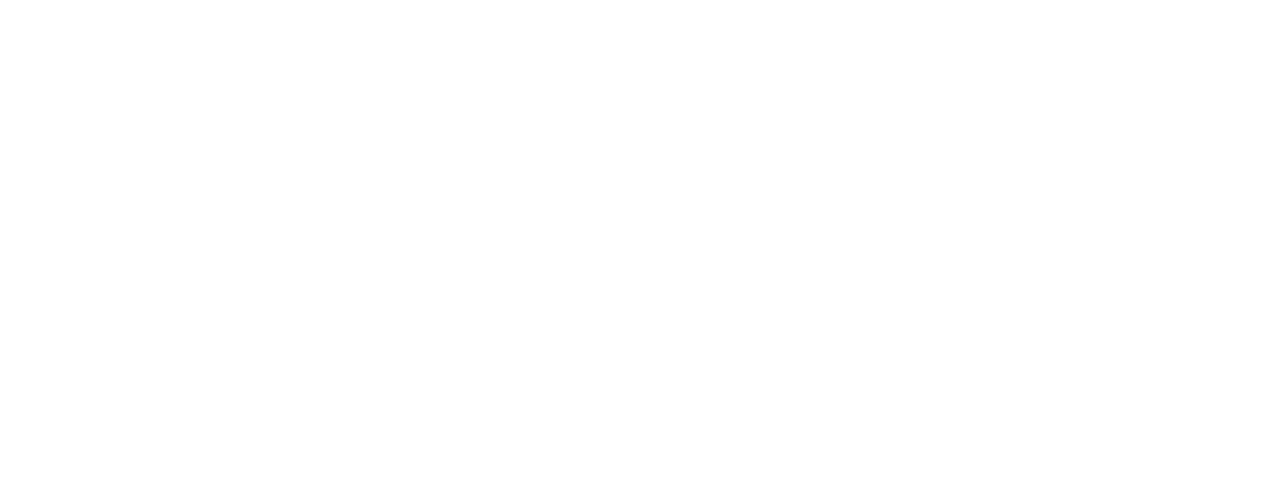
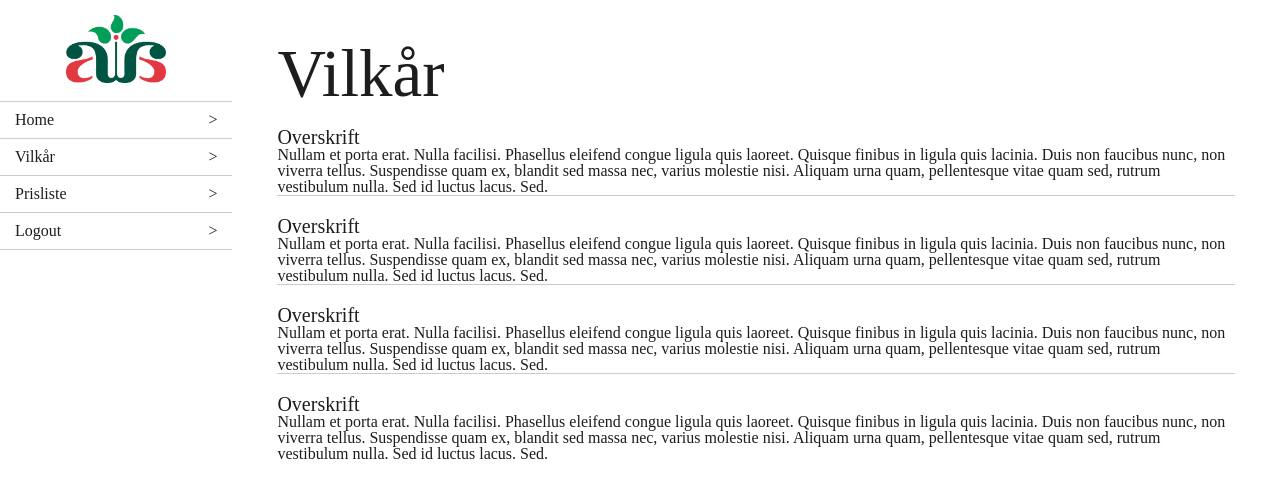
Before and after one commit to Surkrit/aa-emballage-app, a React (Create React App) app: page /Admin/Terms in a window 1280 px wide. Shown: the top 498 px of the page. Built offline with nearby package versions, Linux system fonts and the light colour scheme.

Commit message:
Ændringer i Nav struktur

```diff
--- a/src/components/NavAdmin.js
+++ b/src/components/NavAdmin.js
@@ -11,6 +11,8 @@
       <ul>
             <li>
                <Link to="/Admin/Home">Home</Link>
+               <Link to="/Admin/Terms">Vilkår</Link>
+               <Link to="/Admin/Prices">Prisliste</Link>
                <Link to="/">Logout</Link>
             </li>
          </ul>
--- a/src/index.js
+++ b/src/index.js
@@ -97,6 +97,17 @@
              <NavAdmin />
                <Admin />
             </Route>
+
+            <Route exact path="/Admin/Terms">
+               <NavAdmin />
+               <div className="content">
+                  <Headline title="Vilkår" />
+                  <Message messagetitle="Overskrift" messagedate="" message="Nullam et porta erat. Nulla facilisi. Phasellus eleifend congue ligula quis laoreet. Quisque finibus in ligula quis lacinia. Duis non faucibus nunc, non viverra tellus. Suspendisse quam ex, blandit sed massa nec, varius molestie nisi. Aliquam urna quam, pellentesque vitae quam sed, rutrum vestibulum nulla. Sed id luctus lacus. Sed."/>
+                  <Message messagetitle="Overskrift" messagedate="" message="Nullam et porta erat. Nulla facilisi. Phasellus eleifend congue ligula quis laoreet. Quisque finibus in ligula quis lacinia. Duis non faucibus nunc, non viverra tellus. Suspendisse quam ex, blandit sed massa nec, varius molestie nisi. Aliquam urna quam, pellentesque vitae quam sed, rutrum vestibulum nulla. Sed id luctus lacus. Sed."/>
+                  <Message messagetitle="Overskrift" messagedate="" message="Nullam et porta erat. Nulla facilisi. Phasellus eleifend congue ligula quis laoreet. Quisque finibus in ligula quis lacinia. Duis non faucibus nunc, non viverra tellus. Suspendisse quam ex, blandit sed massa nec, varius molestie nisi. Aliquam urna quam, pellentesque vitae quam sed, rutrum vestibulum nulla. Sed id luctus lacus. Sed."/>
+                  <Message messagetitle="Overskrift" messagedate="" message="Nullam et porta erat. Nulla facilisi. Phasellus eleifend congue ligula quis laoreet. Quisque finibus in ligula quis lacinia. Duis non faucibus nunc, non viverra tellus. Suspendisse quam ex, blandit sed massa nec, varius molestie nisi. Aliquam urna quam, pellentesque vitae quam sed, rutrum vestibulum nulla. Sed id luctus lacus. Sed."/>
+               </div>
+            </Route>
          </Switch>
 
       </Router>
```
